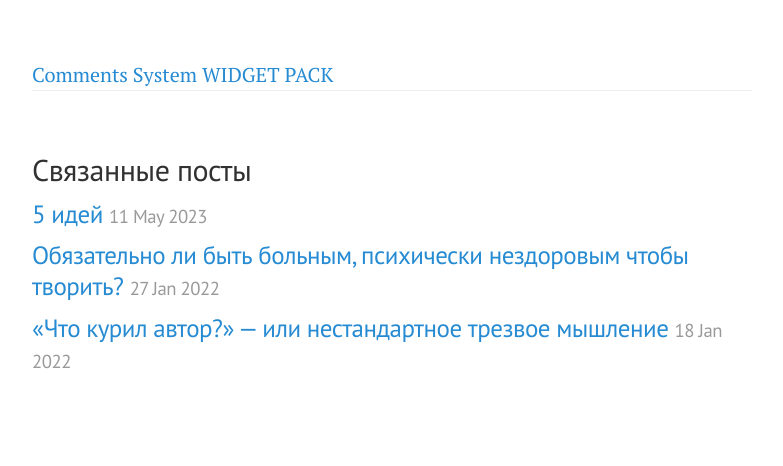
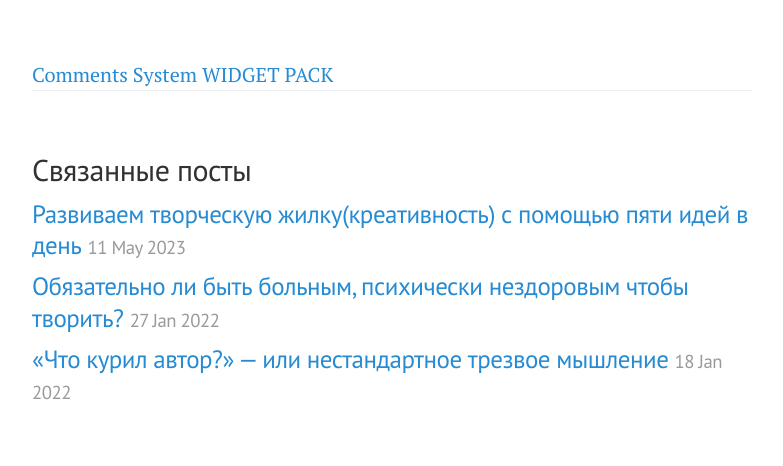
Before and after one commit to utkorose/utkorose.github.io, a Jekyll site: the page built from _posts/2020-09-03-howoldiscreativvity.md, in a window 1280 px wide. Shown: the part 1342-1808 px from the top of the page, without its empty margins (248-1031 px from the left). Built offline with Jekyll 4.4.1, drawn with Linux system fonts in a browser that asks for light colours; our own code applies the rules of GitHub Pages for plain Markdown files; a script that is not in the unit is left out; before the commit the page ends 1777 px from its top, so only the background shows below that.

Commit message:
Update 2023-05-11-five-ideas.md

```diff
--- a/_posts/2023-05-11-five-ideas.md
+++ b/_posts/2023-05-11-five-ideas.md
@@ -1,6 +1,6 @@
 ---
 published: true
-title: 5 идей
+title: Развиваем творческую жилку(креативность) с помощью пяти идей в день
 description: Простое упражнение для развития креативности
 image: 'https://images.utkorose.ru/man-641691_640.jpg'
 comments: true
```
